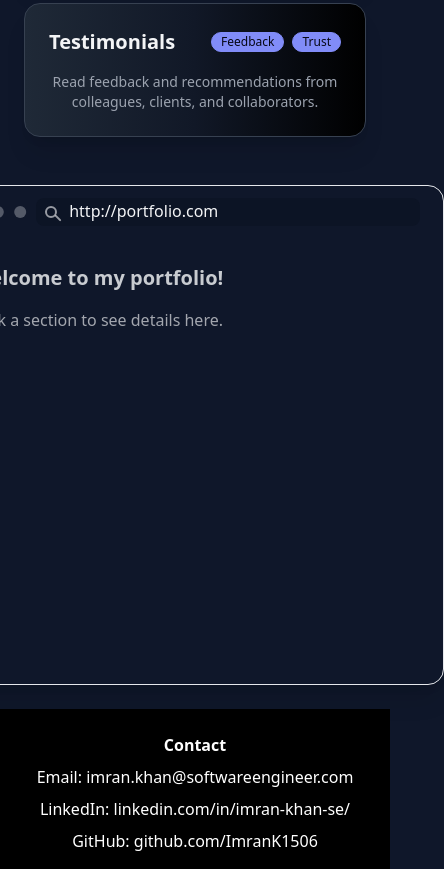
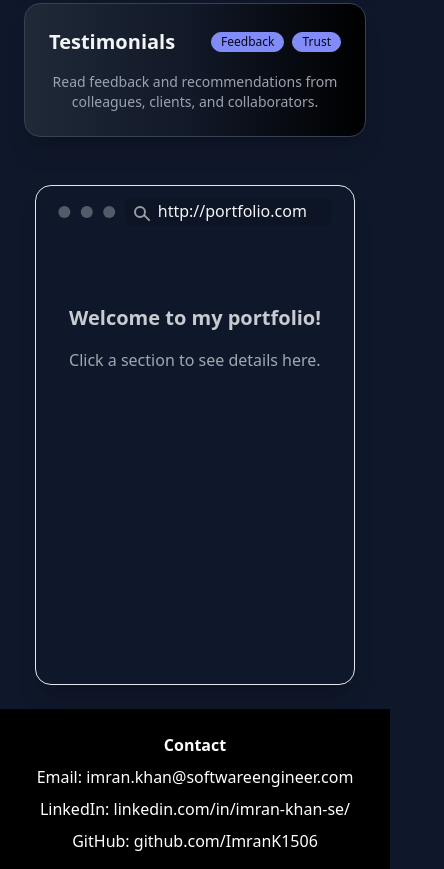
Before and after one commit to ImranK1506/lite-pf, an Astro site: page / in a window 390 px wide. Shown: the part 1178-2047 px from the top of the page, 444 px wide, since content can reach past the window. Built offline with nearby package versions, Linux system fonts and the light colour scheme; Astro itself is replaced by a stand-in of ours.

Commit message:
fix mockbrowser responsive behavior

```diff
--- a/src/components/Overview.astro
+++ b/src/components/Overview.astro
@@ -78,13 +78,16 @@ const initialMockBrowser = {
 
 		<!-- Mock Browser -->
 		<div class="flex-1 flex justify-center">
-			<div class="mockup-browser border shadow-xl w-full h-[500px] sm:h-[600px] md:h-[700px] lg:h-[800px]">
+			<div class="
+				mockup-browser border shadow-xl w-full
+			 	max-w-xs sm:max-w-md md:max-w-lg lg:max-w-5xl
+			 	h-[500px] sm:h-[600px] md:h-[700px] lg:h-[800px]">
 				<!-- Toolbar -->
 				<div class="mockup-browser-toolbar">
 					<div id="mock-url" class="input">{initialMockBrowser.url}</div>
 				</div>
 				<!-- Content -->
-				<div id="mock-content" class="p-6 h-full">
+				<div id="mock-content" class="flex justify-center px-4 py-16 p-6 h-full">
 					<article class="prose lg:prose-xl">
 						<h3>{initialMockBrowser.title}</h3>
 						<p>{initialMockBrowser.description}</p>
@@ -110,12 +113,13 @@ const initialMockBrowser = {
 
 				if (mockUrl && mockContent) {
 					mockUrl.textContent = url;
-					mockContent.innerHTML = `
-            <article class="prose lg:prose-xl">
-              <h3>${title}</h3>
-              <p>${description}</p>
-            </article>
-          `;
+					mockContent.innerHTML =
+					`
+					<article class="prose lg:prose-xl">
+					  <h3>${title}</h3>
+					  <p>${description}</p>
+					</article>
+					`
 				}
 			});
 		});
```
